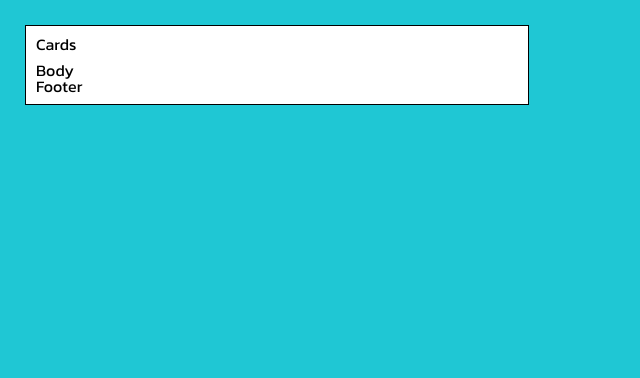
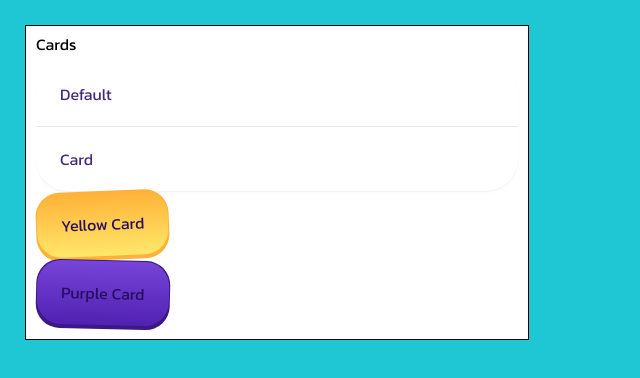
Before and after one commit to GAutuori94/Pancakeswap_demo, a plain HTML site: page Style cards/index-cards.html in a window 1280 px wide. Shown: the whole page, without its empty margins (0-640 px from the left). Drawn offline with Linux system fonts and the light colour scheme.

Commit message:
feat: add new index-cards.html for card testing

```diff
--- a/Style cards/index-cards.html
+++ b/Style cards/index-cards.html
@@ -23,14 +23,36 @@
 
     <div class="cards">
       <h1>Cards</h1>
-      <div class="card">
+      <div class="default-card">
         <div class="card-body">
-          <p>Body</p>
+          <p>Default</p>
         </div>
         <div class="card-footer">
-          <p>Footer</p>
+          <p>Card</p>
         </div>
       </div>
+
+      <div class="home-yellow-card">
+        <div class="home-yellow-card-outer">
+          <div class="home-yellow-card-inner">
+            <div class="home-yellow-card-body">
+              <p>Yellow Card</p>
+            </div>
+          </div>
+        </div>
+      </div>
+
+      <div class="home-purple-card">
+        <div class="home-purple-card-outer">
+          <div class="home-purple-card-inner">
+            <div class="home-purple-card-body">
+              <p>Purple Card</p>
+            </div>
+          </div>
+        </div>
+      </div>
+
+
     </div>
 
     <!-- Cards section //END// 🎴 -->
```
